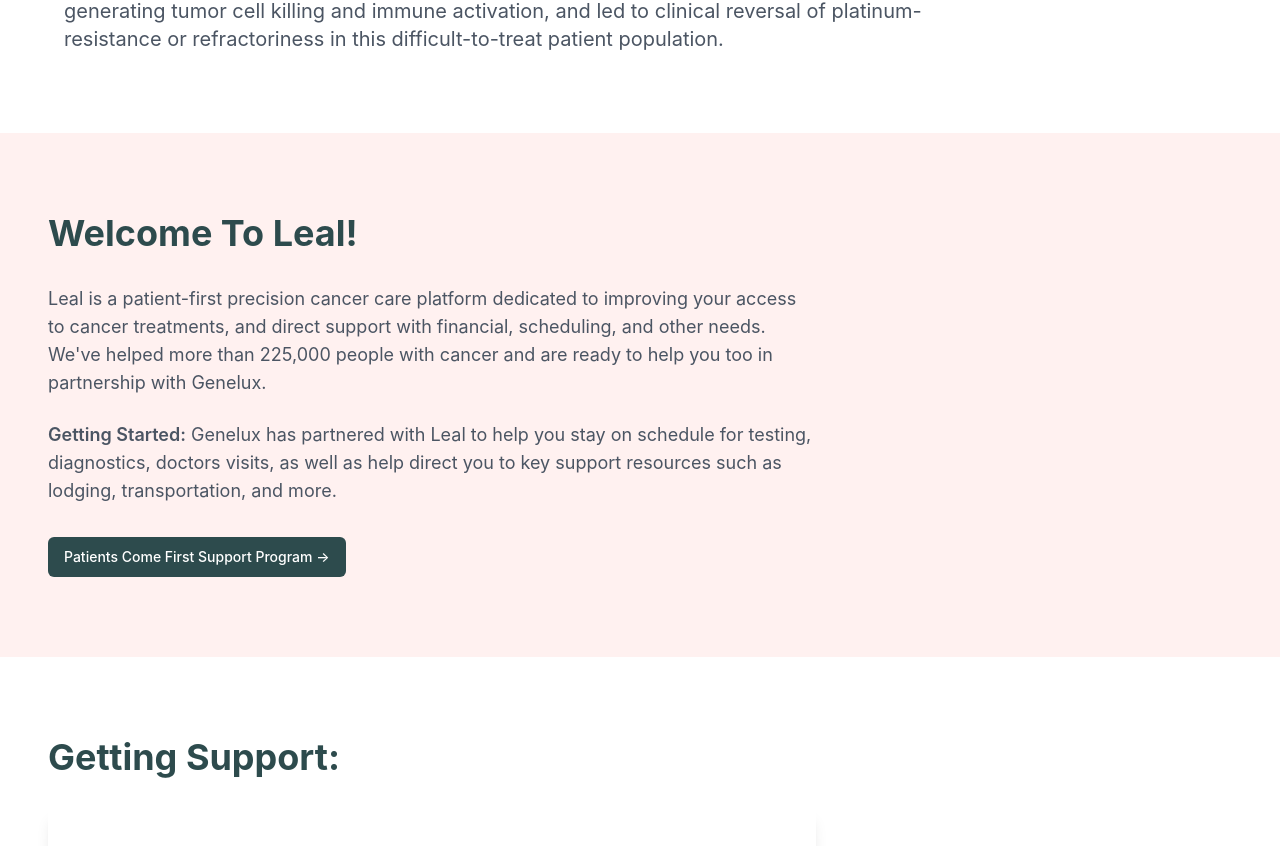
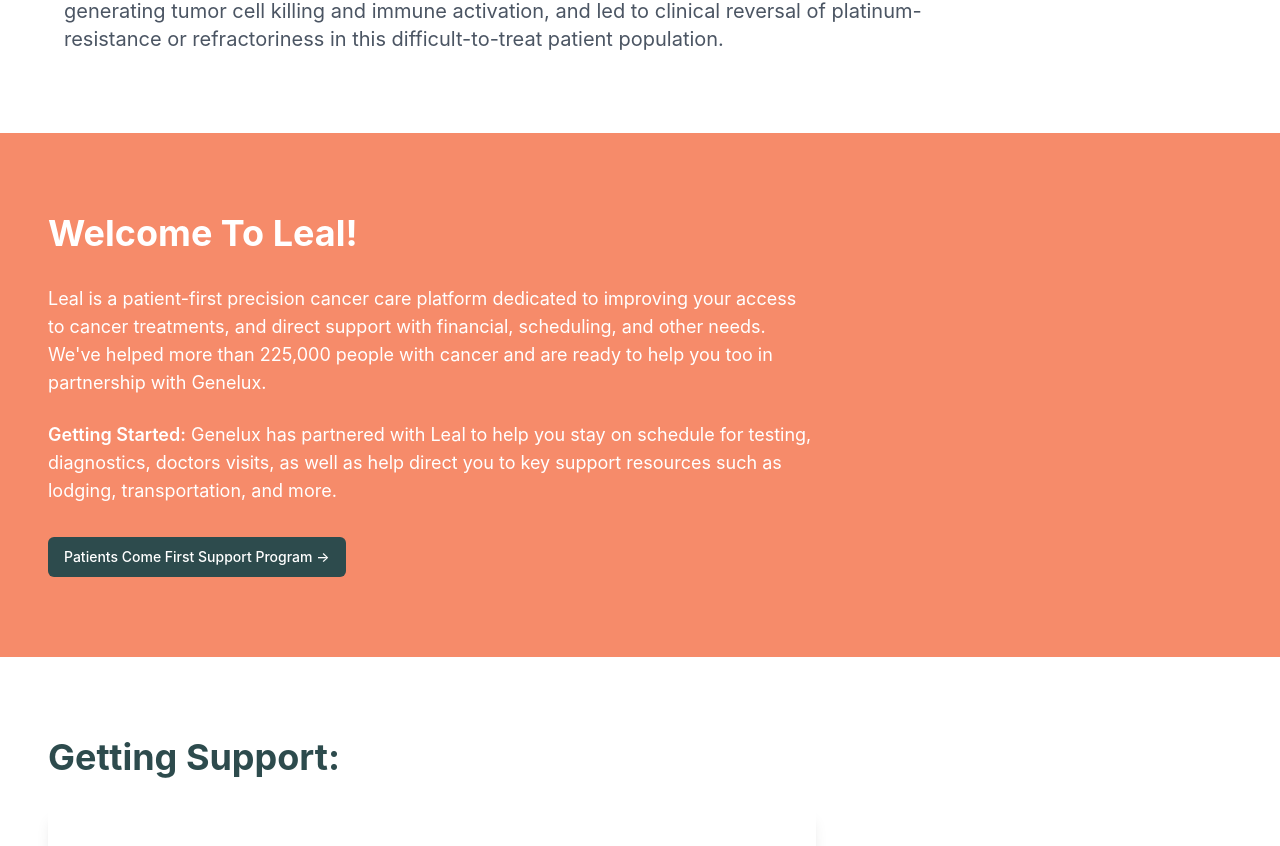
Before and after one commit to noamgeva/genelux, a React (Vite) app: page / in a window 1280 px wide. Shown: the part 559-1405 px from the top of the page. Built offline with nearby package versions, Linux system fonts and the light colour scheme.

Commit message:
Change background and text colors
Updated the background color to #F68B6A and the text color to white across the application.
[skip gpt_engineer]

```diff
--- a/src/pages/Index.tsx
+++ b/src/pages/Index.tsx
@@ -69,16 +69,16 @@ const Index = () => {
       </section>
 
       {/* Welcome Section */}
-      <section className="py-20 px-4 bg-coral-50">
+      <section className="py-20 px-4" style={{ backgroundColor: '#F68B6A' }}>
         <div className="container mx-auto">
           <div className="animate-on-scroll opacity-0">
-            <h2 className="text-3xl md:text-4xl font-bold text-forest-500 mb-8">
+            <h2 className="text-3xl md:text-4xl font-bold text-white mb-8">
               Welcome To Leal!
             </h2>
-            <p className="text-lg text-gray-600 max-w-3xl mb-6">
+            <p className="text-lg text-white max-w-3xl mb-6">
               Leal is a patient-first precision cancer care platform dedicated to improving your access to cancer treatments, and direct support with financial, scheduling, and other needs. We've helped more than 225,000 people with cancer and are ready to help you too in partnership with Genelux.
             </p>
-            <p className="text-lg text-gray-600 max-w-3xl mb-8">
+            <p className="text-lg text-white max-w-3xl mb-8">
               <span className="font-semibold">Getting Started:</span> Genelux has partnered with Leal to help you stay on schedule for testing, diagnostics, doctors visits, as well as help direct you to key support resources such as lodging, transportation, and more.
             </p>
             <Button
```
